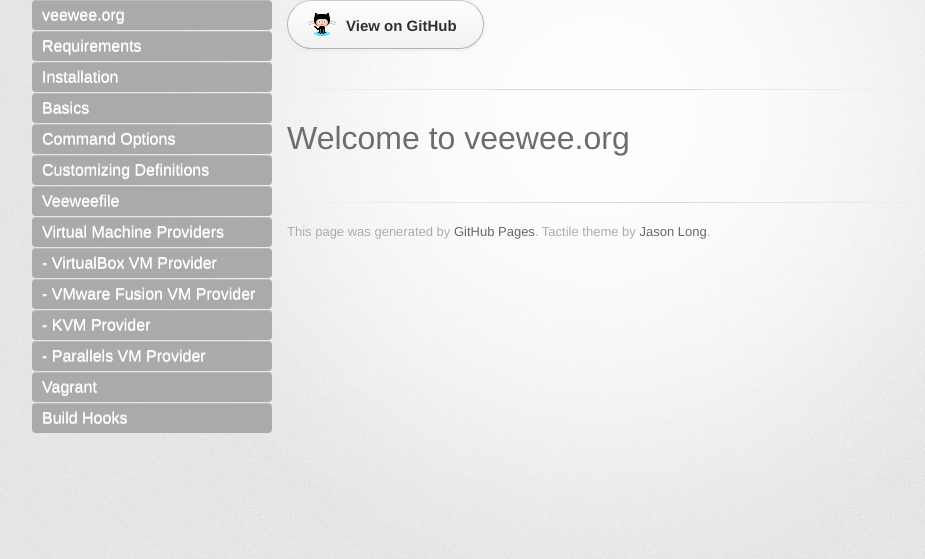
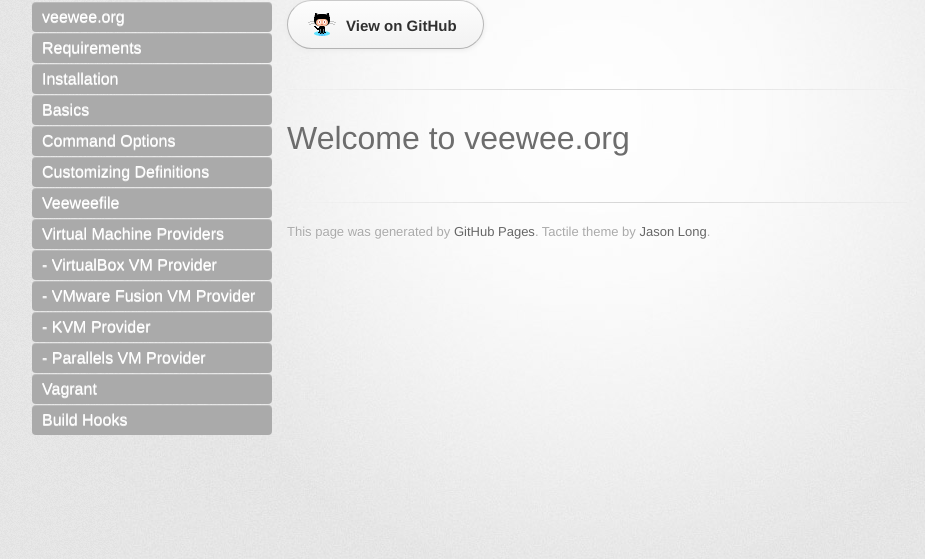
Before and after one commit to veewee-org/veewee-org.github.io, a Jekyll site: the page built from index.html, in a window 1280 px wide. Shown: the top 559 px of the page, without its empty margins (43-968 px from the left). Built offline with Jekyll 4.4.1, drawn with Linux system fonts in a browser that asks for light colours; some web fonts are replaced.

Commit message:
move menu 3px down to give it some space

```diff
--- a/stylesheets/stylesheet.css
+++ b/stylesheets/stylesheet.css
@@ -341,6 +341,7 @@
     position:fixed;
     z-index: 100;
     width: 0px;
+    top: 2px;
 }
 
 menu ul {
```
